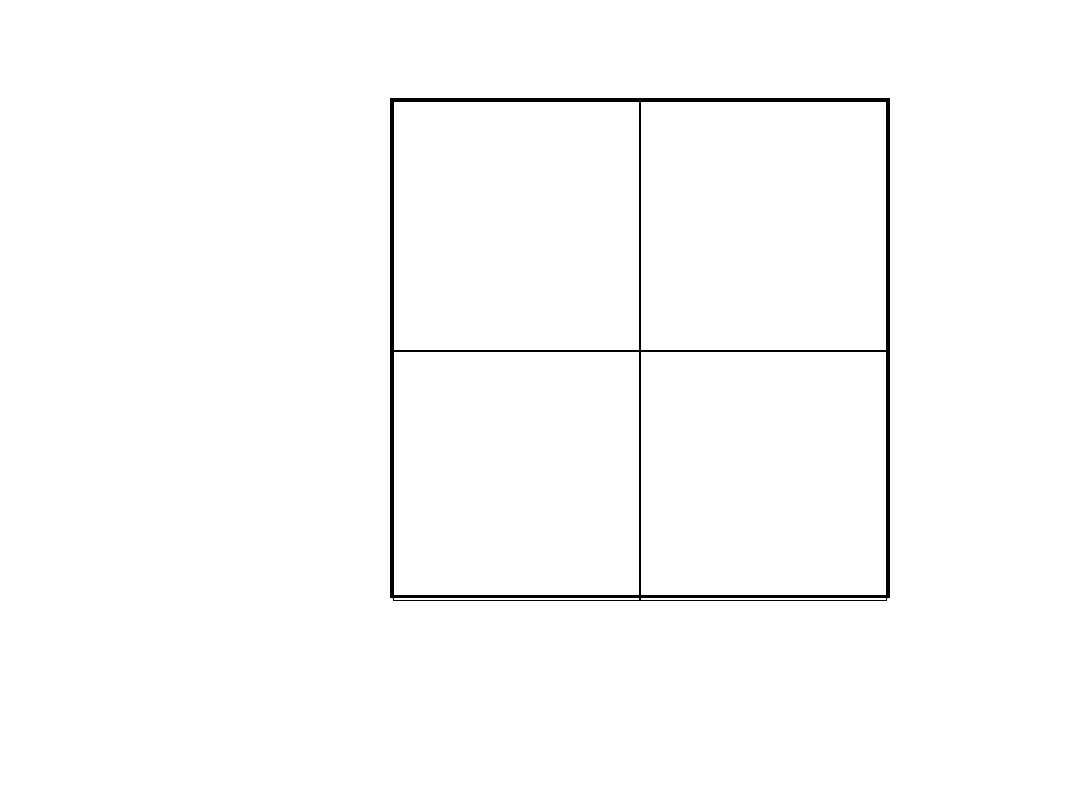
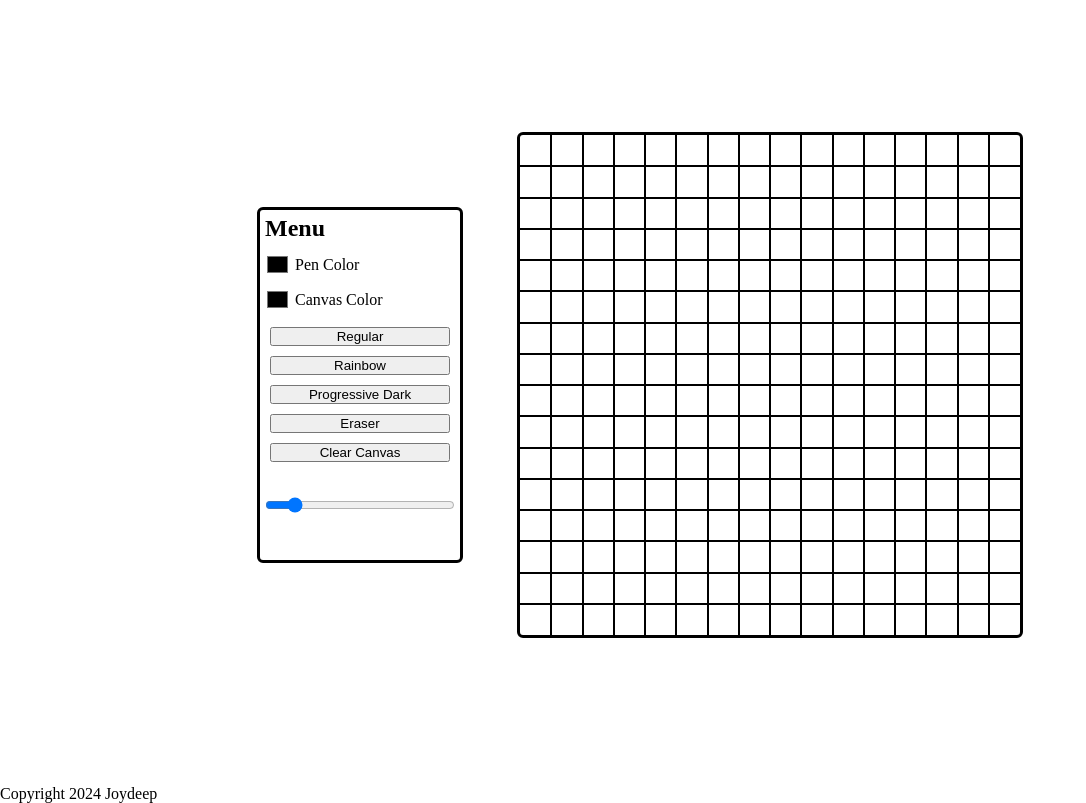
Before and after one commit to J0YD33P/etch-a-sketch-top, a plain HTML site: page index.html in a window 1280 px wide. Shown: the part 52-855 px from the top of the page, without its empty margins (0-1086 px from the left). Before the commit the page ends 800 px from the top, so only its background shows below. Drawn offline with Linux system fonts and the light colour scheme.

Commit message:
Added menu consisting of color palette, button modes and grid range

```diff
--- a/index.html
+++ b/index.html
@@ -8,8 +8,38 @@
     <script src="script.js" defer></script>
 </head>
 <body>
+    <header>
+        <h1>Etch-a-Sketch!</h1>
+    </header>
     <div class="container">
         <div class="grid-container"></div>
+        <div class="menu">
+
+            <h2 class="menu-title">Menu</h2>
+
+            <div class="palette-container">
+                <input type="color" id="pen-color" class="palette" value="#000000" />
+                <label for="pen-color">Pen Color</label>
+            </div>
+
+           <div class="palette-container">
+                <input type="color" id="canvas-color" class="palette" value="#000000" />
+                <label for="canvas-color">Canvas Color</label>
+           </div>
+
+            <div class="button-container">
+                <button class="button normal-mode">Regular</button>
+                <button class="button rainbow-mode">Rainbow</button>
+                <button class="button rainbow-mode">Progressive Dark</button>
+                <button class="button eraser">Eraser</button>
+                <button class="button clear-canvas">Clear Canvas</button>
+                <input type="range" id="price" min="4" max="100" step="1" value="16" />
+            </div>
+
+        </div>
     </div>
+    <footer>
+        <p>Copyright 2024 Joydeep</p>
+    </footer>
 </body>
 </html>
--- a/script.js
+++ b/script.js
@@ -1,5 +1,5 @@
 const gridContainer = document.querySelector(".grid-container");
-let grid = 2;
+let grid = 16;
 let size = 500/grid;
 
 
@@ -13,8 +13,16 @@ for(let i = 0; i<grid; i++){
         const square = document.createElement("div");
         square.classList.add("square");
 
-        square.setAttribute("style", `border: 1px solid black; width: ${size}px; height: ${size}px;`);
+        square.setAttribute("style", `outline: 1px solid black; width: ${size}px; height: ${size}px;`);
         miniContainer.appendChild(square);
     }
+}
 
-}
+const elements = document.querySelectorAll(".square");
+
+elements.forEach((element)=> {
+    element.addEventListener("mouseenter", () =>
+        {   element.setAttribute("style", `outline: 1px solid black; width: ${size}px; height: ${size}px; background-color: black;`);
+            console.log(element);
+        });
+});
--- a/style.css
+++ b/style.css
@@ -9,10 +9,60 @@
     align-items: center;
     justify-content: center;
     height: 100vh;
+    gap: 60px;
+    flex-direction: row-reverse;
+}
+
+header h1{
+    text-align: center;
+}
+
+.menu{
+    /* display: flex; */
+    width: 200px;
+    height: 350px;
+    border-radius: 3px;
+    outline: 3px solid black;
+    /* align-items: center;
+    justify-content: center;
+    flex-direction: column; */
+}
+
+.menu-title{
+    margin: 5px;
+}
+
+.palette-container{
+    display: flex;
+    align-items: center;
+}
+
+.palette{
+    width: 25px;
+    height: 25px;
+    margin: 5px;
+    background: transparent;
+    border: none;
+}
+
+.button-container{
+    display: flex;
+    flex-direction: column;
+    justify-content: center;
+    margin: 5px;
+}
+
+.button{
+    margin: 5px;
+}
+
+#price{
+    margin-top: 30px;
 }
 
 .grid-container{
     width: 500px;
     height: 500px;
-    border: 3px solid black;
+    border-radius: 3px;
+    outline: 3px solid black;
 }
```
